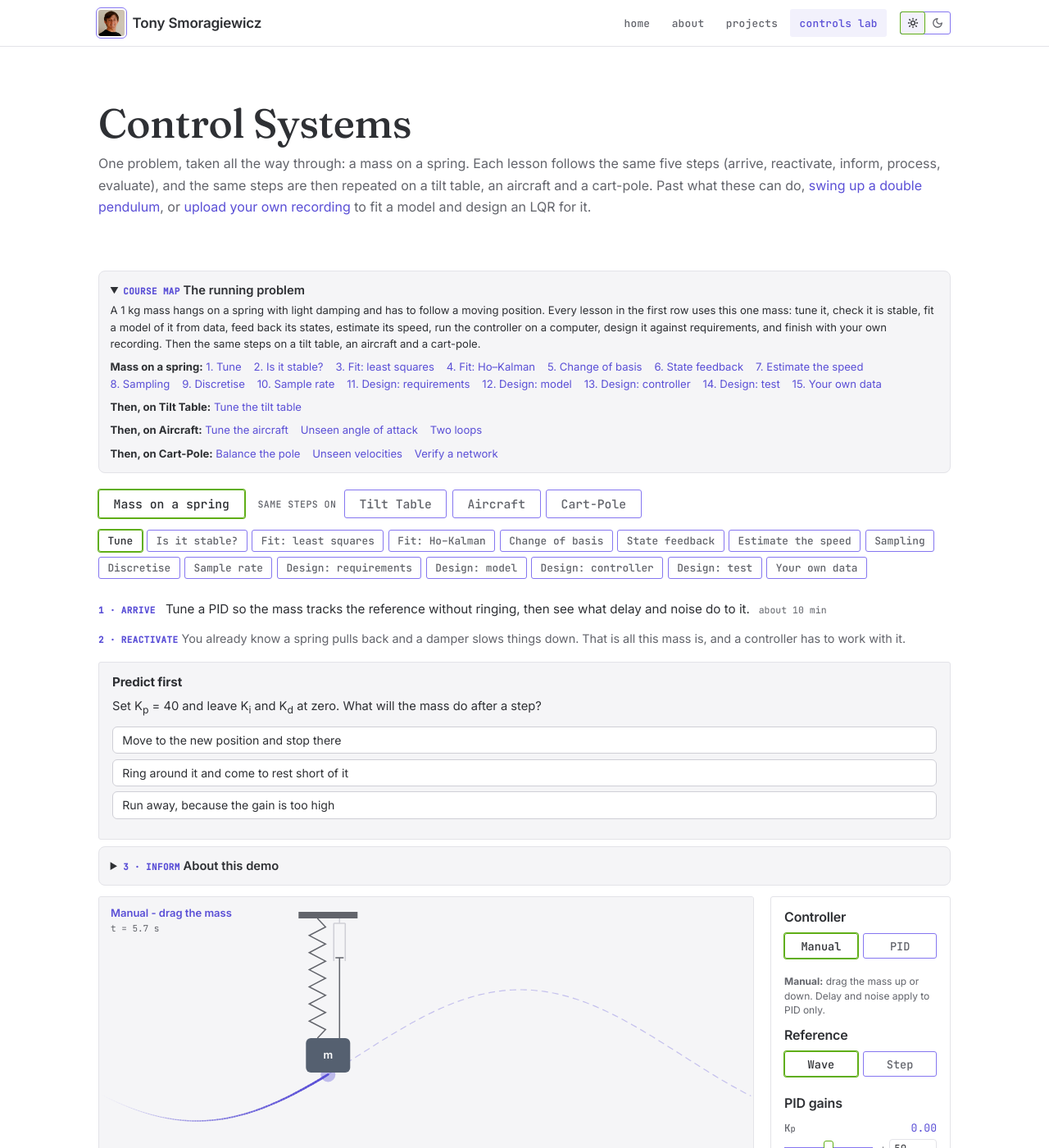
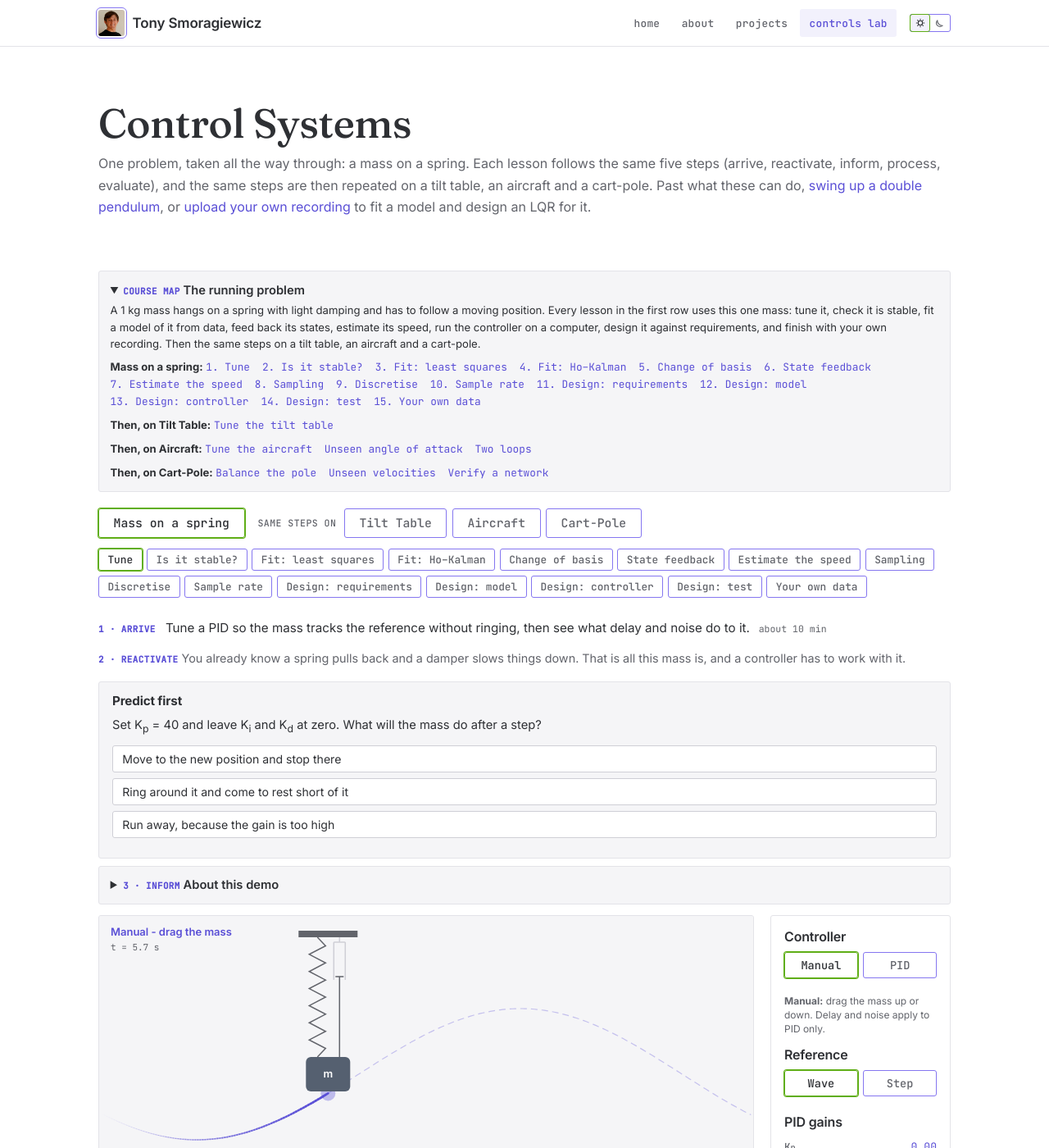
Before and after one commit to Tsmorz/Tsmorz.github.io, a Jekyll site: the page built from controls.md, in a window 1280 px wide and 1400 px high. Shown: the whole window at 82% size. Built offline with Jekyll 4.4.1, drawn with Linux system fonts in a browser that asks for light colours; some web fonts are replaced.

Commit message:
Polish: 3px corners everywhere, mono course-map links, new pendulum colours, smaller theme toggle with new sun/moon, fit step numbers, theme-color
Co-Authored-By: Claude Sonnet 5.5 <noreply@anthropic.com>

```diff
--- a/_includes/lab.html
+++ b/_includes/lab.html
@@ -106,7 +106,7 @@
 .sim-panel .sim-btn{margin-bottom:.5rem}
 .lab-next{display:flex;flex-wrap:wrap;gap:.6rem 1.2rem;align-items:center;justify-content:space-between;margin:.8rem 0 0;font-size:.88rem}
 .lab-needs{color:var(--text-muted)}
-.lab-next-link{margin-left:auto;font-weight:600;padding:.35rem .8rem;border:1px solid var(--accent);border-radius:999px;text-decoration:none}
+.lab-next-link{margin-left:auto;font-weight:600;padding:.35rem .8rem;border:1px solid var(--accent);border-radius:3px;text-decoration:none}
 .lab-next-link:hover{background:var(--accent);color:var(--bg)}
 .ctrl-row{display:flex;flex-direction:column;gap:.2rem;margin:.35rem 0}
 .ctrl-row label{display:flex;justify-content:space-between;align-items:baseline;font-size:.85rem;font-weight:550;color:var(--text-muted)}
@@ -119,11 +119,11 @@
 .eqn-rhs{color:var(--text-muted)}
 .range-row{display:flex;align-items:center;gap:.25rem}
 .range-lbl{font-size:.75rem;color:var(--text-muted);white-space:nowrap}
-.range-input{width:3.6rem;font-size:.78rem;padding:.15rem .3rem;border:1px solid var(--border);border-radius:4px;background:var(--bg);color:var(--text)}
+.range-input{width:3.6rem;font-size:.78rem;padding:.15rem .3rem;border:1px solid var(--border);border-radius:3px;background:var(--bg);color:var(--text)}
 .lab-course{margin-bottom:1.25rem}
 .lab-course>summary{cursor:pointer;font-weight:600;font-size:.92rem}
 .lab-course-row{margin:.35rem 0;font-size:.88rem}
-.lab-course-row a{margin-right:.7rem;white-space:nowrap}
+.lab-course-row a{margin-right:.7rem;white-space:nowrap;font-family:var(--mono);font-size:.8rem}
 .lab-needs{font-family:var(--mono);font-size:.76rem;margin-left:.3rem}
 .demo-sep{align-self:center;font:500 .72rem var(--mono);text-transform:uppercase;letter-spacing:.04em;color:var(--text-muted);margin:0 .2rem 0 .6rem}
 .lab-recap{margin:1rem 0 0;font-size:.9rem;color:var(--text-muted)}
@@ -147,13 +147,13 @@
 .lab-card-title{margin:0 0 .5rem;font-size:.95rem;display:flex;justify-content:space-between;align-items:baseline;gap:.5rem}
 .lab-q{margin:0 0 .6rem;font-size:.92rem}
 .lab-opts{display:flex;flex-direction:column;gap:.4rem;margin-bottom:.6rem}
-.lab-opt{text-align:left;font-family:var(--font);font-size:.88rem;padding:.45rem .7rem;border:1px solid var(--border-strong);border-radius:6px;background:var(--bg);color:var(--text);cursor:pointer}
+.lab-opt{text-align:left;font-family:var(--font);font-size:.88rem;padding:.45rem .7rem;border:1px solid var(--border-strong);border-radius:3px;background:var(--bg);color:var(--text);cursor:pointer}
 .lab-opt:hover{border-color:var(--accent)}
 .lab-opt.picked{border-color:var(--accent);background:var(--accent-soft)}
 .lab-opt.right{border-color:var(--viz-1);box-shadow:inset 3px 0 0 var(--viz-1)}
 .lab-opt.wrong{border-color:var(--nn-act-neg);box-shadow:inset 3px 0 0 var(--nn-act-neg)}
 .lab-try,.lab-verdict p{font-size:.88rem;margin:.2rem 0 .6rem}
-.trial-status-row{display:flex;justify-content:space-between;align-items:center;gap:.5rem;margin:.3rem 0 .2rem;background:var(--bg-soft);border:1px solid var(--border);border-radius:6px;padding:.35rem .55rem}
+.trial-status-row{display:flex;justify-content:space-between;align-items:center;gap:.5rem;margin:.3rem 0 .2rem;background:var(--bg-soft);border:1px solid var(--border);border-radius:3px;padding:.35rem .55rem}
 .trial-status-text{font-size:.82rem;color:var(--text-muted)}
 .trial-status-text.success{color:#22c55e;font-weight:600}
 .trial-status-text.failed{color:#ef4444}
--- a/_layouts/default.html
+++ b/_layouts/default.html
@@ -3,7 +3,8 @@
   <head>
     <meta charset="utf-8">
     <meta name="viewport" content="width=device-width, initial-scale=1">
-    <meta name="theme-color" content="#0b0f14">
+    <meta name="theme-color" content="#ffffff" media="(prefers-color-scheme: light)">
+    <meta name="theme-color" content="#1b1c1f" media="(prefers-color-scheme: dark)">
     {% seo %}
     <link rel="icon" type="image/svg+xml" href="{{ '/assets/img/favicon.svg' | relative_url }}?v=7">
     <link rel="icon" type="image/png" sizes="32x32" href="{{ '/assets/img/favicon-32.png' | relative_url }}?v=7">
@@ -39,8 +40,8 @@
           <li><a href="{{ '/controls/' | relative_url }}" {% if p contains '/controls' %}aria-current="page"{% endif %}>Controls Lab</a></li>
         </ul>
         <button class="theme-toggle" type="button" role="switch" aria-label="Dark mode" title="Toggle color theme">
-          <span class="tt-opt tt-light"><svg viewBox="0 0 24 24" width="14" height="14" fill="none" stroke="currentColor" stroke-width="2.25" stroke-linecap="round" stroke-linejoin="round"><circle cx="12" cy="12" r="4.2"/><path d="M12 2.5v2M12 19.5v2M4.6 4.6l1.4 1.4M18 18l1.4 1.4M2.5 12h2M19.5 12h2M4.6 19.4l1.4-1.4M18 6l1.4-1.4"/></svg></span>
-          <span class="tt-opt tt-dark"><svg viewBox="0 0 24 24" width="14" height="14" fill="none" stroke="currentColor" stroke-width="2.25" stroke-linecap="round" stroke-linejoin="round"><path d="M12 3a6 6 0 0 0 9 9 9 9 0 1 1-9-9Z"/></svg></span>
+          <span class="tt-opt tt-light"><svg viewBox="0 0 24 24" width="12" height="12" fill="none" stroke="currentColor" stroke-width="2.25" stroke-linecap="round" stroke-linejoin="round"><circle cx="12" cy="12" r="5.4"/><path d="M12 2.5v1.5M12 21.5V20M2.5 12H4M21.5 12H20M5.3 5.3l1.1 1.1M18.7 5.3l-1.1 1.1M5.3 18.7l1.1-1.1M18.7 18.7l-1.1-1.1"/></svg></span>
+          <span class="tt-opt tt-dark"><svg viewBox="0 0 24 24" width="12" height="12" fill="none" stroke="currentColor" stroke-width="2.25" stroke-linecap="round" stroke-linejoin="round"><path d="M5.6 5.6A9 9 0 0 0 18.4 18.4A12 12 0 0 1 5.6 5.6Z"/></svg></span>
         </button>
       </nav>
     </header>
--- a/assets/css/main.css
+++ b/assets/css/main.css
@@ -28,9 +28,10 @@
   --viz-4: #12a599;  /* teal   */
   --viz-7: #556070;  /* slate — the simulated mass; kept off the series colors */
   --viz-total: #556070;  /* neutral gray — aggregate / total lines */
-  --pend-cart: #5a4fd6;
-  --pend-1: #a58d12;
-  --pend-2: #8a0f0f;  /* double pendulum: the series colors, matching the plot lanes */
+  --pend-cart: #5fae16;
+  --pend-rod: #556070;
+  --pend-1: #5fae16;
+  --pend-2: #8576f0;  /* double pendulum: lime cart and upper bob, violet lower bob, grey rods */
   --shadow: 0 1px 2px rgba(16, 24, 40, .04), 0 8px 24px rgba(16, 24, 40, .06);
   --shadow-lift: 0 2px 4px rgba(16, 24, 40, .06), 0 16px 40px rgba(16, 24, 40, .12);
   --radius: 14px;
@@ -64,9 +65,10 @@
     --viz-4: #88fce9;
     --viz-7: #9aa7b6;
     --viz-total: #9aa7b6;
-    --pend-cart: #a798ff;
-    --pend-1: #fbe160;
-    --pend-2: #eb4763;
+    --pend-cart: #adf45d;
+    --pend-rod: #9aa7b6;
+    --pend-1: #adf45d;
+    --pend-2: #a798ff;
     --shadow: 0 1px 2px rgba(0, 0, 0, .4), 0 8px 24px rgba(0, 0, 0, .35);
     --shadow-lift: 0 2px 4px rgba(0, 0, 0, .45), 0 16px 40px rgba(0, 0, 0, .5);
   }
@@ -95,9 +97,10 @@
   --viz-4: #88fce9;
   --viz-7: #9aa7b6;
   --viz-total: #9aa7b6;
-  --pend-cart: #a798ff;
-  --pend-1: #fbe160;
-  --pend-2: #eb4763;
+  --pend-cart: #adf45d;
+  --pend-rod: #9aa7b6;
+  --pend-1: #adf45d;
+  --pend-2: #a798ff;
   --shadow: 0 1px 2px rgba(0, 0, 0, .4), 0 8px 24px rgba(0, 0, 0, .35);
   --shadow-lift: 0 2px 4px rgba(0, 0, 0, .45), 0 16px 40px rgba(0, 0, 0, .5);
 }
@@ -134,7 +137,7 @@ h2 { font-size: clamp(1.5rem, 3vw, 1.95rem); }
 h3 { font-size: 1.15rem; font-weight: 600; }
 
 code, pre { font-family: var(--mono); font-size: .9em; }
-code { background: var(--bg-soft); border: 1px solid var(--border); border-radius: 6px; padding: .1em .35em; }
+code { background: var(--bg-soft); border: 1px solid var(--border); border-radius:3px; padding: .1em .35em; }
 pre { background: var(--bg-soft); border: 1px solid var(--border); border-radius: var(--radius); padding: 1rem; overflow-x: auto; }
 pre code { background: none; border: 0; padding: 0; }
 
@@ -146,7 +149,7 @@ pre code { background: none; border: 0; padding: 0; }
 }
 .skip-link:focus { left: 0; }
 
-:focus-visible { outline: 2px solid var(--accent); outline-offset: 3px; border-radius: 4px; }
+:focus-visible { outline: 2px solid var(--accent); outline-offset: 3px; border-radius:3px; }
 
 /* ---------------------------------------------------------------
    Header / nav
@@ -181,7 +184,7 @@ pre code { background: none; border: 0; padding: 0; }
 .nav-links::-webkit-scrollbar { display: none; }
 .nav-links li { flex-shrink: 0; }
 .nav-links a {
-  display: block; padding: .4rem .7rem; border-radius: 8px;
+  display: block; padding: .4rem .7rem; border-radius:3px;
   color: var(--text-muted); font-size: .95rem; font-weight: 500;
 }
 .nav-links a:hover { background: var(--bg-soft); color: var(--text); text-decoration: none; }
@@ -235,7 +238,7 @@ main:has(> .hero) { display: flex; flex-direction: column; }
 .btn-row { display: flex; flex-wrap: wrap; gap: .6rem; }
 .btn {
   display: inline-flex; align-items: center; gap: .45rem;
-  padding: .6rem 1.1rem; border-radius: 10px; font-size: .95rem; font-weight: 550;
+  padding: .6rem 1.1rem; border-radius:3px; font-size: .95rem; font-weight: 550;
   border: 1px solid var(--border-strong); background: var(--surface); color: var(--text);
   transition: transform .12s ease, box-shadow .12s ease, background .12s ease;
 }
@@ -285,7 +288,7 @@ main:has(> .hero) { display: flex; flex-direction: column; }
 .tags { display: flex; flex-wrap: wrap; gap: .4rem; margin: 0 0 1rem; padding: 0; list-style: none; }
 .tag {
   font-size: .74rem; font-weight: 500; letter-spacing: .01em;
-  padding: .18rem .55rem; border-radius: 999px;
+  padding: .18rem .55rem; border-radius:3px;
   background: var(--bg-soft); border: 1px solid var(--border); color: var(--text-muted);
 }
 
@@ -298,7 +301,7 @@ main:has(> .hero) { display: flex; flex-direction: column; }
 .cv-flag {
   font-size: .72rem; font-weight: 600; text-transform: uppercase; letter-spacing: .06em;
   color: var(--accent); background: var(--accent-soft);
-  padding: .15rem .5rem; border-radius: 6px;
+  padding: .15rem .5rem; border-radius:3px;
 }
 
 /* ---------------------------------------------------------------
@@ -370,7 +373,7 @@ main:has(> .hero) { display: flex; flex-direction: column; }
   margin-bottom: 1.75rem;
 }
 .sim-tab, .demo-tab {
-  padding: .45rem 1.1rem; border-radius: 10px; font-size: .92rem; font-weight: 550;
+  padding: .45rem 1.1rem; border-radius:3px; font-size: .92rem; font-weight: 550;
   border: 1px solid var(--border); background: var(--surface); color: var(--text-muted);
   cursor: pointer; transition: background .12s ease, color .12s ease, border-color .12s ease;
 }
@@ -379,7 +382,7 @@ main:has(> .hero) { display: flex; flex-direction: column; }
 .sim-tabs-row { display: flex; gap: .4rem; flex-wrap: wrap; margin-bottom: 1.75rem; }
 .sim-tabs-row .sim-tabs { margin-bottom: 0; }
 .sim-tab-link {
-  padding: .45rem 1.1rem; border-radius: 10px; font-size: .92rem; font-weight: 550;
+  padding: .45rem 1.1rem; border-radius:3px; font-size: .92rem; font-weight: 550;
   border: 1px solid var(--border); color: var(--text-muted); background: var(--surface);
   transition: background .12s ease, color .12s ease, border-color .12s ease;
 }
@@ -511,7 +514,7 @@ button, input, select, textarea { font-family: var(--mono); }
 }
 .mode-btn {
   flex: 1; padding: .35rem .5rem; font-size: .85rem; font-weight: 550;
-  border: 1px solid var(--border); border-radius: 8px;
+  border: 1px solid var(--border); border-radius:3px;
   background: var(--surface); color: var(--text-muted); cursor: pointer;
   transition: background .12s ease, color .12s ease;
 }
@@ -520,7 +523,7 @@ button, input, select, textarea { font-family: var(--mono); }
 .telemetry {
   font-family: var(--mono); font-size: .78rem; color: var(--text-muted);
   display: grid; grid-template-columns: auto 1fr; gap: .15rem .6rem;
-  background: var(--bg-soft); border: 1px solid var(--border); border-radius: 8px;
+  background: var(--bg-soft); border: 1px solid var(--border); border-radius:3px;
   padding: .55rem .7rem;
 }
 .telemetry .t-key { color: var(--text-muted); }
@@ -532,7 +535,7 @@ button, input, select, textarea { font-family: var(--mono); }
 }
 .elev-track {
   width: 10px; height: 80px; background: var(--bg-soft); border: 1px solid var(--border);
-  border-radius: 5px; position: relative;
+  border-radius:3px; position: relative;
 }
 .elev-thumb {
   position: absolute; left: 50%; transform: translateX(-50%);
@@ -545,7 +548,7 @@ button, input, select, textarea { font-family: var(--mono); }
 .matrix-display {
   font-family: var(--mono); font-size: .75rem; line-height: 1.55;
   background: var(--bg-soft); border: 1px solid var(--border);
-  border-radius: 8px; padding: .6rem .8rem; margin: 0;
+  border-radius:3px; padding: .6rem .8rem; margin: 0;
   overflow-x: auto; white-space: pre;
 }
 
@@ -561,7 +564,7 @@ button, input, select, textarea { font-family: var(--mono); }
 .sysid-count { font-size: .78rem; color: var(--text-muted); font-family: var(--mono); }
 
 .sim-btn {
-  width: 100%; padding: .5rem .75rem; border-radius: 9px; font-size: .88rem; font-weight: 600;
+  width: 100%; padding: .5rem .75rem; border-radius:3px; font-size: .88rem; font-weight: 600;
   border: 1px solid var(--border); background: var(--surface); color: var(--text);
   cursor: pointer; transition: background .12s ease, border-color .12s ease;
 }
@@ -572,7 +575,7 @@ button, input, select, textarea { font-family: var(--mono); }
 .score-compare {
   font-size: .78rem; color: var(--text-muted); font-family: var(--mono);
   background: var(--bg-soft); border: 1px solid var(--border);
-  border-radius: 8px; padding: .5rem .7rem;
+  border-radius:3px; padding: .5rem .7rem;
 }
 
 .controls-intro {
@@ -587,13 +590,13 @@ button, input, select, textarea { font-family: var(--mono); }
 .demo-sub { font-size: .88rem; color: var(--text-muted); margin: 0 0 1.25rem; max-width: 65ch; }
 
 /* Demo notes + hints — shared by /controls/ and /controls/swingup/ */
-.demo-note{margin:.55rem 0 .85rem;border:1px solid var(--border);border-radius:8px;padding:.65rem .85rem;background:var(--bg-soft)}
+.demo-note{margin:.55rem 0 .85rem;border:1px solid var(--border);border-radius:3px;padding:.65rem .85rem;background:var(--bg-soft)}
 .demo-note-title{margin:0 0 .35rem;font-size:.8rem;font-weight:600;color:var(--text);letter-spacing:.01em}
 .demo-note>p{margin:.15rem 0;font-size:.82rem;line-height:1.55}
 .demo-note>p+p{margin-top:.5rem}
 .panel-hint{font-size:.75rem;line-height:1.45;color:var(--text-muted);margin:.1rem 0 .5rem}
 .mx { display: inline-grid; vertical-align: middle; gap: .15rem .6rem; padding: .1rem .5rem; margin: 0 .25rem;
-  border-left: 2px solid currentColor; border-right: 2px solid currentColor; border-radius: 4px;
+  border-left: 2px solid currentColor; border-right: 2px solid currentColor; border-radius:3px;
   font-family: var(--mono); text-align: center; line-height: 1.35; }
 .mx-row { grid-auto-flow: column; }
 .mx-grid { grid-auto-flow: row; }
@@ -632,7 +635,7 @@ button, input, select, textarea { font-family: var(--mono); }
 .goal-btn {
   display: flex; align-items: center; justify-content: center; gap: .35rem;
   padding: .1rem .4rem; font: inherit;
-  border: 1px solid var(--border); border-radius: 8px;
+  border: 1px solid var(--border); border-radius:3px;
   background: var(--surface); color: var(--text); cursor: pointer;
   transition: background .12s ease, border-color .12s ease;
 }
@@ -655,7 +658,7 @@ button, input, select, textarea { font-family: var(--mono); }
 .su-layout .score-label { white-space: nowrap; }
 .gi-rail { stroke: var(--border-strong); stroke-width: 1.5; }
 .gi-cart { fill: var(--pend-cart); }
-.gi-rod { stroke: var(--text); stroke-width: 2; stroke-linecap: round; }
+.gi-rod { stroke: var(--pend-rod); stroke-width: 2; stroke-linecap: round; }
 .gi-bob-0 { fill: var(--pend-1); }
 .gi-bob-1 { fill: var(--pend-2); }
 @media (max-width: 720px) { .su-layout .sim-panel { flex-basis: 100%; } }
@@ -678,7 +681,7 @@ button, input, select, textarea { font-family: var(--mono); }
 
 /* Hint box: a recommended solution, shown until the visitor has tried things themselves. */
 .hint-box {
-  border: 1px solid var(--accent); border-radius: 8px; background: var(--accent-soft);
+  border: 1px solid var(--accent); border-radius:3px; background: var(--accent-soft);
   padding: .55rem .7rem; font-size: .8rem; line-height: 1.5; color: var(--text);
 }
 .hint-box[hidden] { display: none; }
@@ -771,7 +774,7 @@ input[type="checkbox"], input[type="radio"] { accent-color: var(--lime); }
   border: 1.5px solid var(--lime); border-radius: 3px; background: var(--accent-soft);
   transition: transform .22s cubic-bezier(.3, .7, .2, 1); pointer-events: none;
 }
-.tt-opt { position: relative; z-index: 1; display: grid; place-items: center; width: 30px; height: 26px; transition: color .2s; }
+.tt-opt { position: relative; z-index: 1; display: grid; place-items: center; width: 24px; height: 20px; transition: color .2s; }
 .tt-opt svg { display: block; }
 .tt-light { color: var(--text); }
 :root[data-theme="dark"] .theme-toggle::before { transform: translateX(100%); }
--- a/assets/js/statebox.js
+++ b/assets/js/statebox.js
@@ -37,7 +37,7 @@
     var bx = W - bw - 10, by = H - bh - 10;
 
     ctx.fillStyle = isDark() ? 'rgba(11,15,20,0.72)' : 'rgba(245,246,248,0.82)';
-    ctx.beginPath(); ctx.roundRect(bx, by, bw, bh, 8); ctx.fill();
+    ctx.beginPath(); ctx.roundRect(bx, by, bw, bh, 3); ctx.fill();
     ctx.strokeStyle = css('--border'); ctx.lineWidth = 1; ctx.stroke();
 
     var xLabel = bx + PAD_X;
```
Also changed, not shown: assets/js/swingup.js (+5 -5 lines), fit.md (+2 -2 lines).
